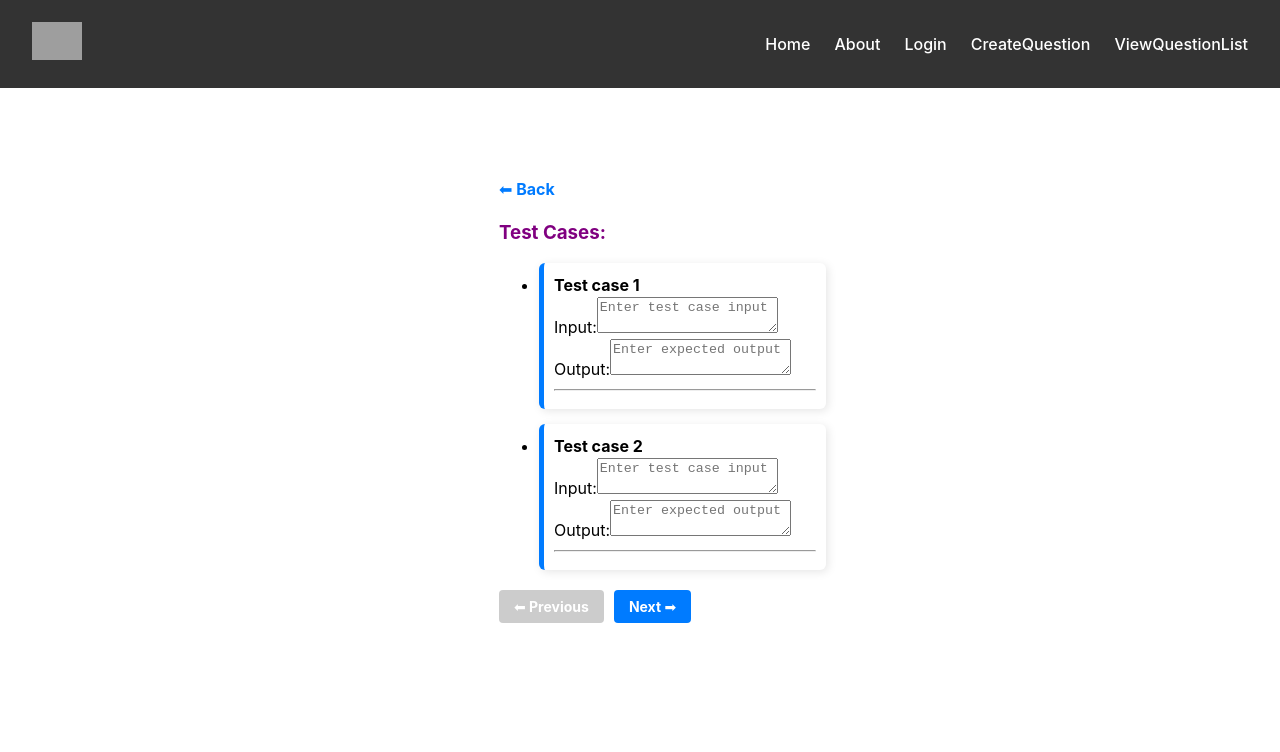
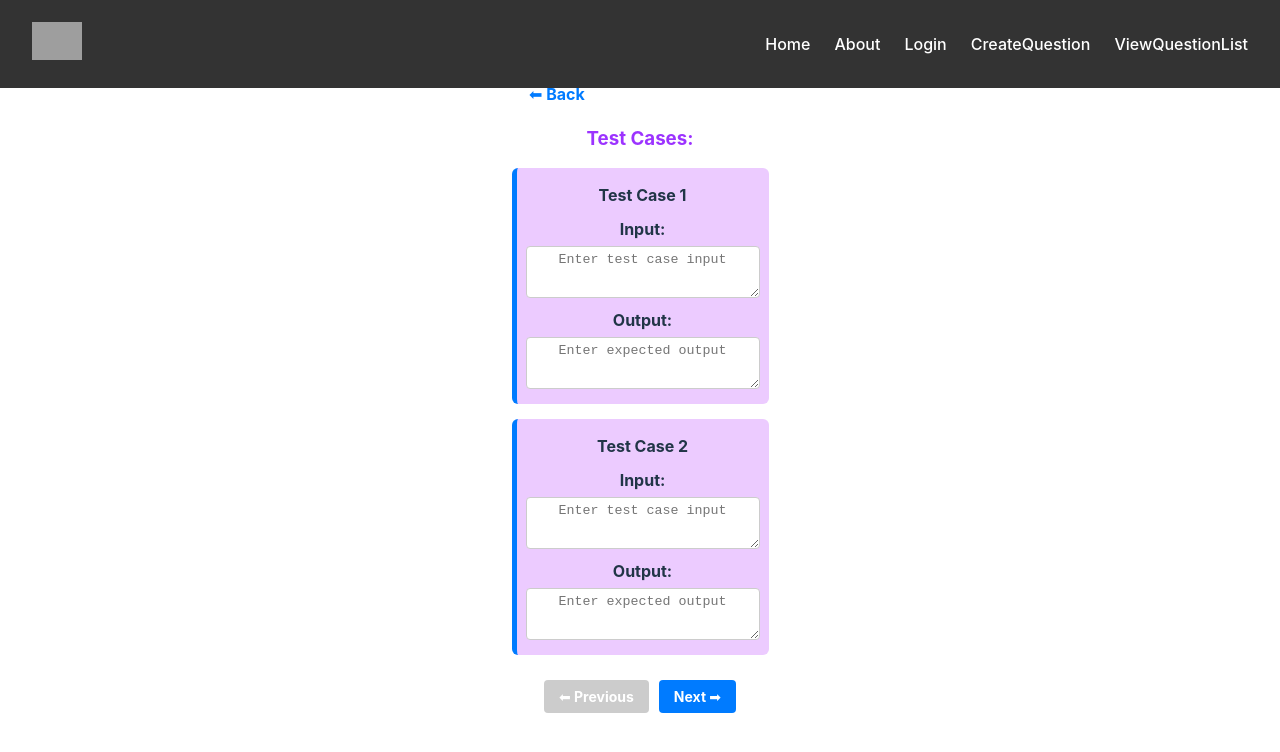
Before and after one commit to t1ww/SE65-Senior-project, a Vue app in the folder frontend/SE65-SENIOR-PROJECT/: page /test-case in a window 1280 px wide. Shown: the top 752 px of the page. Built offline with nearby package versions, Linux system fonts and the light colour scheme; grey boxes are pictures that could not be loaded.

Commit message:
fix layout of test case

```diff
--- a/frontend/SE65-SENIOR-PROJECT/src/pages/TestCase.vue
+++ b/frontend/SE65-SENIOR-PROJECT/src/pages/TestCase.vue
@@ -41,31 +41,21 @@ const prevPage = () => {
 
     <h3>Test Cases:</h3>
 
-    <ul class="test-case-list">
-      <li v-for="(testCase, index) in paginatedTestCases" :key="index" class="test-case-item">
-        <strong>Test case {{ currentPage * itemsPerPage + index + 1 }}</strong><br>
-
+    <div class="test-case-list">
+      <div v-for="(testCase, index) in paginatedTestCases" :key="index" class="test-case-item">
+        <div class="test-case-header">
+          <strong>Test Case {{ currentPage * itemsPerPage + index + 1 }}</strong>
+        </div>
         <div class="input-group">
-          <label for="input">Input:</label>
-          <textarea
-            v-model="testCase.input"
-            @input="updateTestCase(index, 'input', testCase.input)"
-            placeholder="Enter test case input"
-          ></textarea>
+          <label>Input:</label>
+          <textarea v-model="testCase.input" placeholder="Enter test case input"></textarea>
         </div>
-
         <div class="input-group">
-          <label for="output">Output:</label>
-          <textarea
-            v-model="testCase.output"
-            @input="updateTestCase(index, 'output', testCase.output)"
-            placeholder="Enter expected output"
-          ></textarea>
+          <label>Output:</label>
+          <textarea v-model="testCase.output" placeholder="Enter expected output"></textarea>
         </div>
-
-        <hr />
-      </li>
-    </ul>
+      </div>
+    </div>
 
     <div class="pagination">
       <button @click="prevPage" :disabled="currentPage === 0">⬅ Previous</button>
@@ -76,15 +66,16 @@ const prevPage = () => {
 
 <style scoped>
 .container {
-  float: left;
-  max-width: 100%;
-  margin-left: 20px;
+  max-width: 600px;
+  margin: 0 auto;
   padding: 20px;
-  text-align: left;
+
+  text-align: center;
 }
 
 .back-button {
   margin-bottom: 15px;
+  text-align: left;
 }
 
 .back-button a {
@@ -98,44 +89,54 @@ const prevPage = () => {
 }
 
 h3 {
-  color: purple;
-  text-align: left;
+  color: #9c33ff;
+  text-align: center;
   margin-bottom: 15px;
 }
 
 .test-case-list {
+  color: black-;
   display: flex;
   flex-direction: column;
   gap: 15px;
-  align-items: flex-start;
-  color: black;
+  align-items: center;
 }
 
 .test-case-item {
   width: 100%;
-  padding: 10px;
+  max-width: 500px;
+  padding: 15px;
   border-left: 5px solid #007bff;
-  background: white;
+  background: rgb(236, 203, 255);
   border-radius: 6px;
-  box-shadow: 2px 2px 10px rgba(0, 0, 0, 0.1);
-  text-align: left;
+  text-align: center;
 }
 
-.test-case-header {
-  font-size: 1rem;
+.input-group {
+  display: flex;
+  flex-direction: column;
+  align-items: center;
+  margin-top: 10px;
+}
+
+.input-group label {
   font-weight: bold;
   margin-bottom: 5px;
 }
 
-.test-case-content {
-  display: flex;
-  flex-direction: column;
-  gap: 5px;
+textarea {
+  width: 100%;
+  max-width: 400px;
+  min-height: 40px;
+  border: 1px solid #ccc;
+  border-radius: 4px;
+  padding: 5px;
+  text-align: center;
 }
 
 .pagination {
   display: flex;
-  justify-content: flex-start;
+  justify-content: center;
   margin-top: 20px;
 }
 
@@ -149,7 +150,7 @@ button {
   border-radius: 4px;
   cursor: pointer;
   transition: 0.3s;
-  margin-right: 10px;
+  margin: 5px;
 }
 
 button:hover {
```
